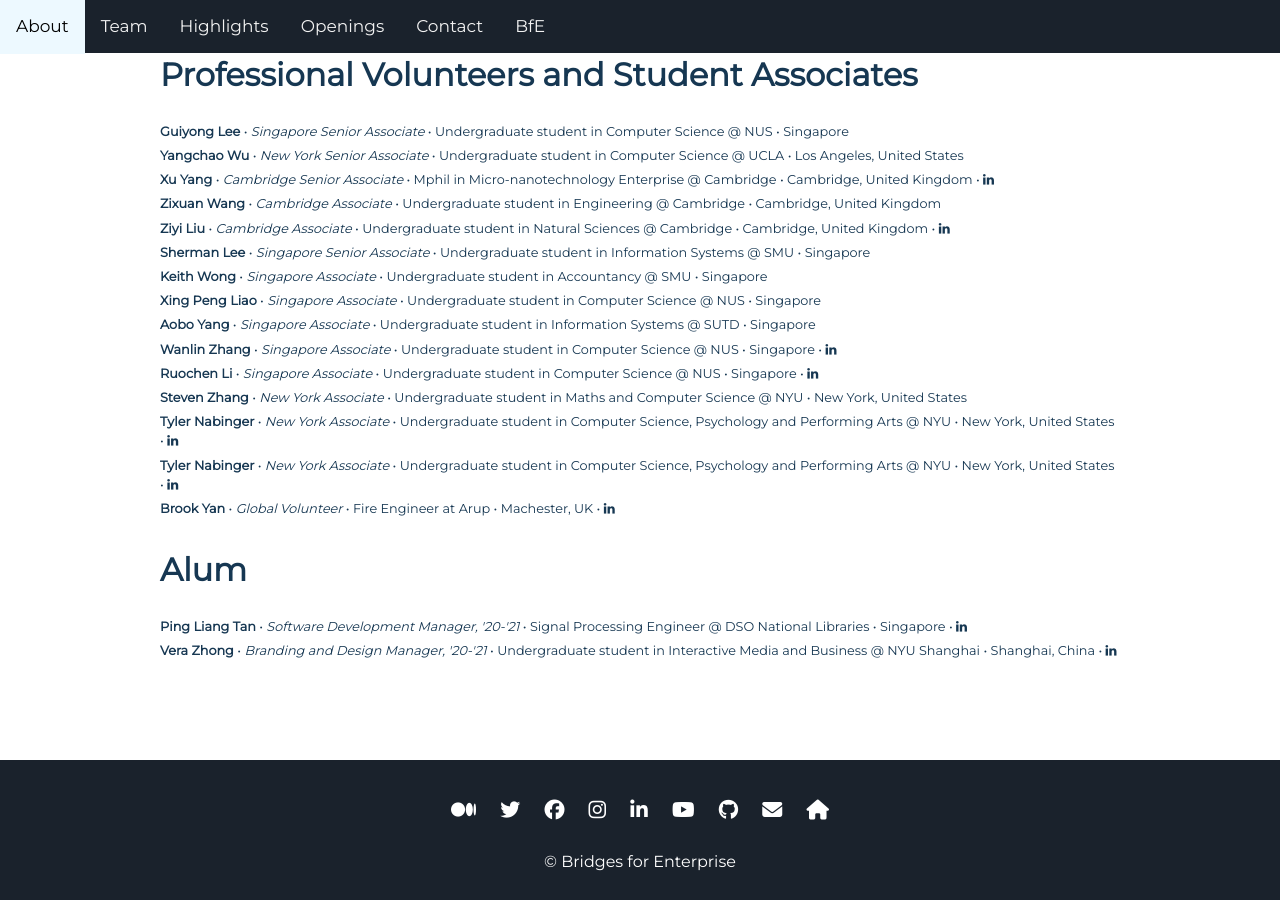
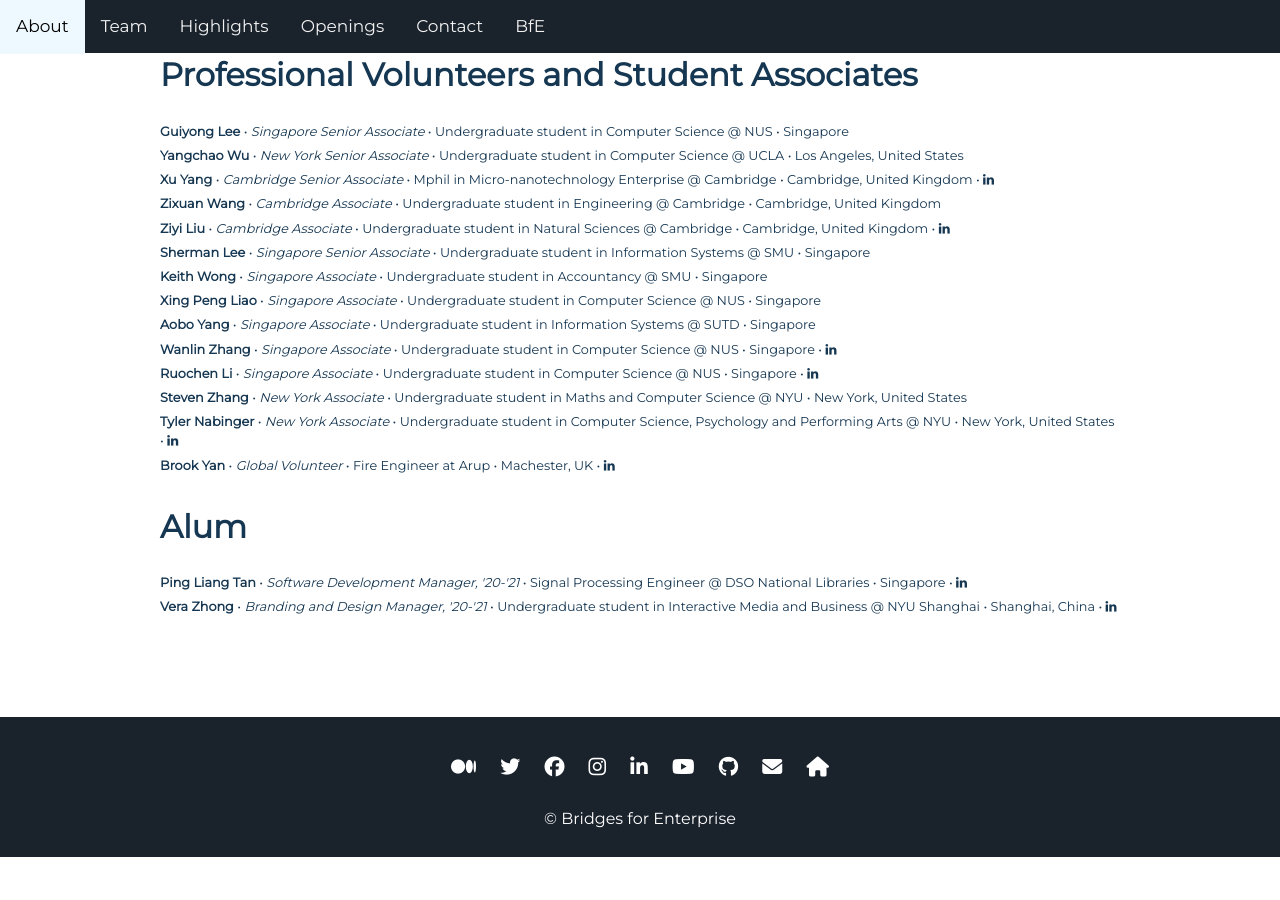
Before and after one commit to BfE-Technology/BfE-Technology.github.io, a Jekyll site: the page built from team.md, in a window 1280 px wide and 900 px high, scrolled down 2980 px. Built offline with Jekyll 4.4.1, drawn with Linux system fonts in a browser that asks for light colours; nearby versions of some CDN libraries; after the commit the page ends 3837 px from its top, so only the background shows below that.

Commit message:
Update team.md

```diff
--- a/team.md
+++ b/team.md
@@ -233,9 +233,6 @@ layout: subpage
   <strong>Tyler Nabinger</strong> • <em>New York Associate</em> • Undergraduate student in Computer Science, Psychology and Performing Arts @ NYU • New York, United States • <a href="https://www.linkedin.com/in/tyler-nabinger-3955aa162/" target="_blank"><i class="fa fa-linkedin-in"></i></a>
 </div>
 <div class="team-text-only">
-  <strong>Tyler Nabinger</strong> • <em>New York Associate</em> • Undergraduate student in Computer Science, Psychology and Performing Arts @ NYU • New York, United States • <a href="https://www.linkedin.com/in/tyler-nabinger-3955aa162/" target="_blank"><i class="fa fa-linkedin-in"></i></a>
-</div>
-<div class="team-text-only">
   <strong>Brook Yan</strong> • <em>Global Volunteer</em> • Fire Engineer at Arup • Machester, UK • <a href="https://www.linkedin.com/in/brook-yan-0b0298a0/" target="_blank"><i class="fa fa-linkedin-in"></i></a>
 </div>
 
```
